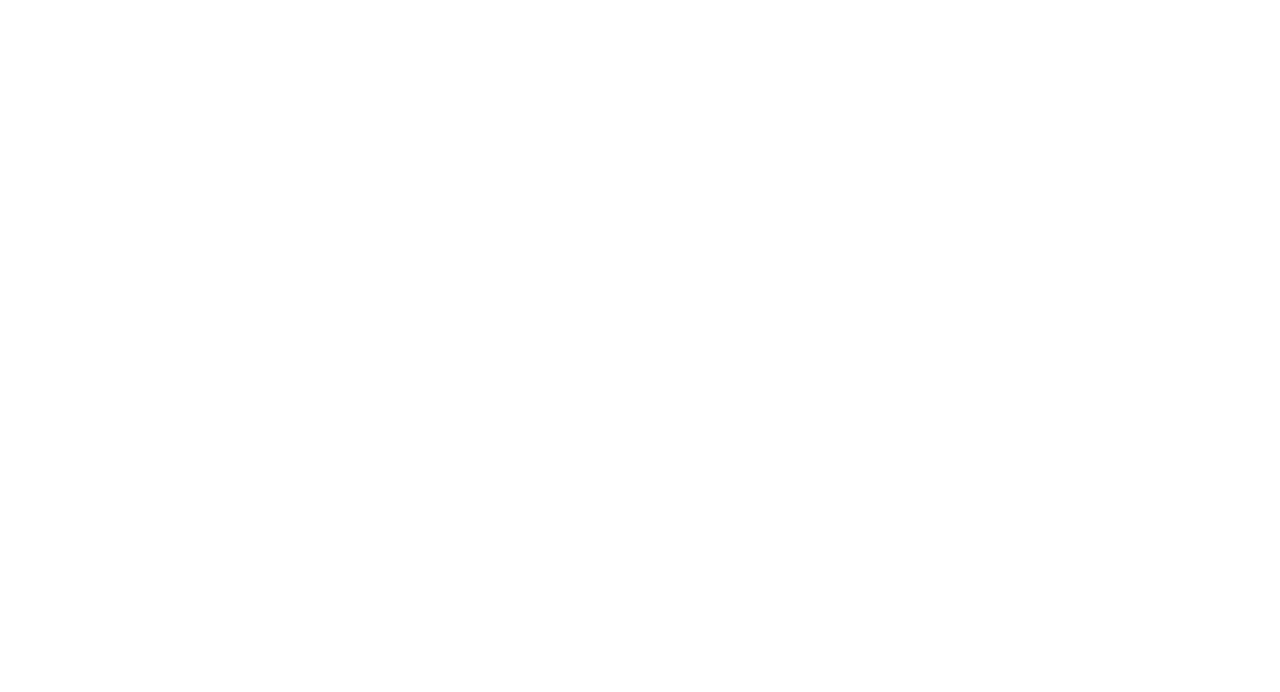
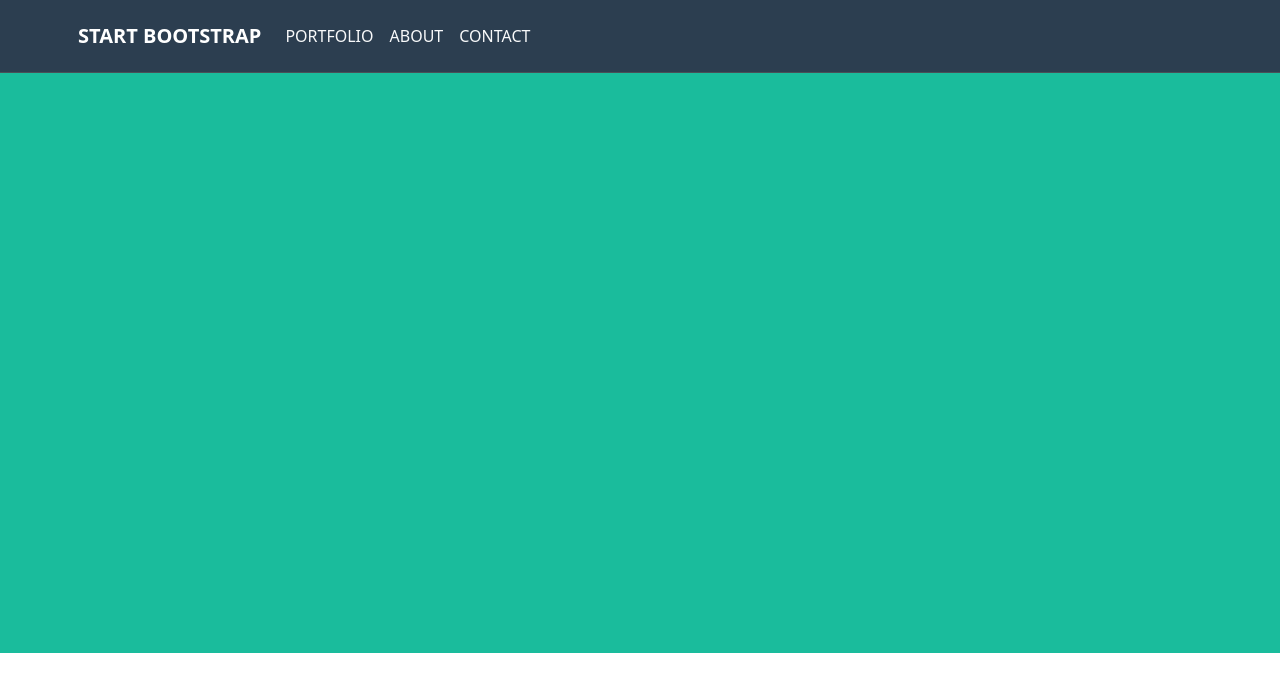
Before and after one commit to vi-ser/html-css-bootstrap-freelancer, a plain HTML site: page index.html in a window 1280 px wide. Drawn offline with nearby package versions, Linux system fonts and the light colour scheme.

Commit message:
layout navbar + hero

```diff
--- a/css/style.css
+++ b/css/style.css
@@ -0,0 +1,7 @@
+.my-color-navy {
+    background-color: #2C3E50;
+}
+
+.my-color-green {
+    background-color: #1ABC9C;
+}
--- a/index.html
+++ b/index.html
@@ -15,6 +15,42 @@
 </head>
 
 <body>
+    <!-- navbar -->
+    <nav class="navbar navbar-expand-sm border-bottom border-body my-color-navy" data-bs-theme="dark">
+        <div class="container p-2">
+            <a class="navbar-brand fw-bold" href="#">START BOOTSTRAP</a>
+            <button class="navbar-toggler" type="button" data-bs-toggle="collapse"
+                data-bs-target="#navbarSupportedContent" aria-controls="navbarSupportedContent" aria-expanded="false"
+                aria-label="Toggle navigation">
+                <span class="navbar-toggler-icon"></span>
+            </button>
+            <div class="collapse navbar-collapse" id="navbarSupportedContent">
+                <ul class="navbar-nav me-auto mb-2 mb-lg-0">
+                    <li class="nav-item">
+                        <a class="nav-link text-light" href="#">PORTFOLIO</a>
+                    </li>
+                    <li class="nav-item">
+                        <a class="nav-link text-light" href="#">ABOUT</a>
+                    </li>
+                    <li class="nav-item">
+                        <a class="nav-link text-light">CONTACT</a>
+                    </li>
+                </ul>
+            </div>
+        </div>
+    </nav>
+    <!-- fine navbar -->
+
+    <!-- hero -->
+    <div style="height: 580px;" class="d-inline-block my-color-green  w-100">
+        <div class="container">
+        </div>
+    </div>
+    <!-- fine hero -->
+
+
+
+
 
 
     <!-- script -->
```
